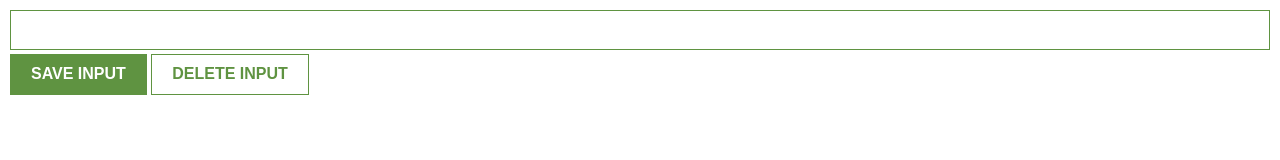
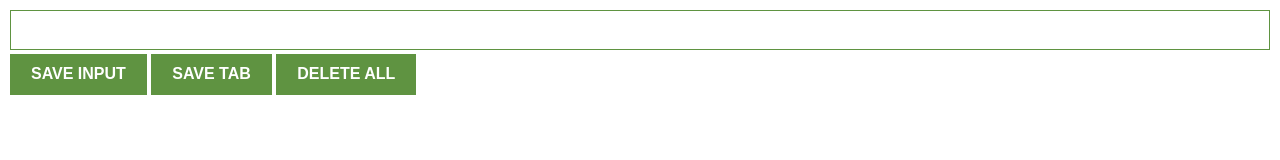
Before and after one commit to Amminn/url_extension, a plain HTML site: page index.html in a window 1280 px wide. Drawn offline with nearby package versions, Linux system fonts and the light colour scheme.

Commit message:
adding the url

```diff
--- a/index.html
+++ b/index.html
@@ -3,11 +3,11 @@
         <link rel="stylesheet" href="index.css">
     </head>
     <body>
-        <input type="text" id="input-el" required>
+        <input type="text" id="input-el">
         <button id="input-btn">SAVE INPUT</button>
-        <button id="deleteBtn">DELETE INPUT</button>
+        <button id="tab-btn">SAVE TAB</button>
+        <button id="delete-btn">DELETE ALL</button>
         <ul id="ul-el">
-
         </ul>
         <script src="index.js"></script>
     </body>
```
